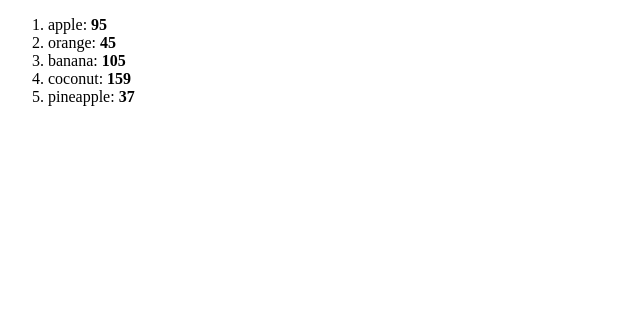
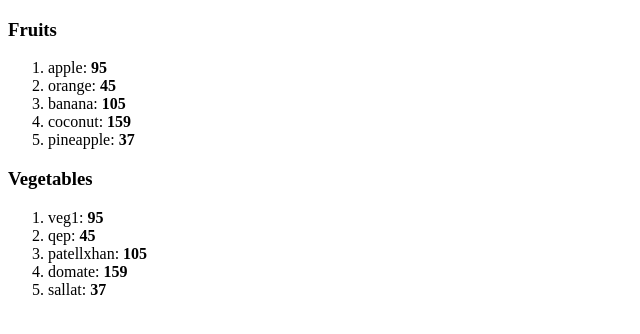
Before and after one commit to fabjoncela/React-vite, a React (Vite) app: page / in a window 1280 px wide. Shown: the top 334 px of the page, without its empty margins (0-640 px from the left). Built offline with nearby package versions, Linux system fonts and the light colour scheme.

Commit message:
reusing list component

```diff
--- a/src/App.jsx
+++ b/src/App.jsx
@@ -11,10 +11,18 @@ function App() {
     { id: 4, name: "coconut", calories: 159 },
     { id: 5, name: "pineapple", calories: 37 },
   ];
+  const vegetables = [
+    { id: 6, name: "veg1", calories: 95 },
+    { id: 7, name: "qep", calories: 45 },
+    { id: 8, name: "patellxhan", calories: 105 },
+    { id: 9, name: "domate", calories: 159 },
+    { id: 10, name: "sallat", calories: 37 },
+  ];
 
   return (
     <>
-      <List items={fruits} category="Fruits"/>
+      <List items={fruits} category="Fruits" />
+      <List items={vegetables} category="Vegetables" />
 
 
     </>
--- a/src/List.jsx
+++ b/src/List.jsx
@@ -1,11 +1,15 @@
 
 function List(props) {
 
+    const category = props.category;
     const itemList = props.items;
 
     const listItems = itemList.map(item => <li key={item.id}>
         {item.name}: <b>{item.calories}</b></li>);
 
-    return (<ol>{listItems}</ol>);
+    return (<>
+    <h3>{category}</h3>
+    <ol>{listItems}</ol>
+    </>);
 }
 export default List
```
